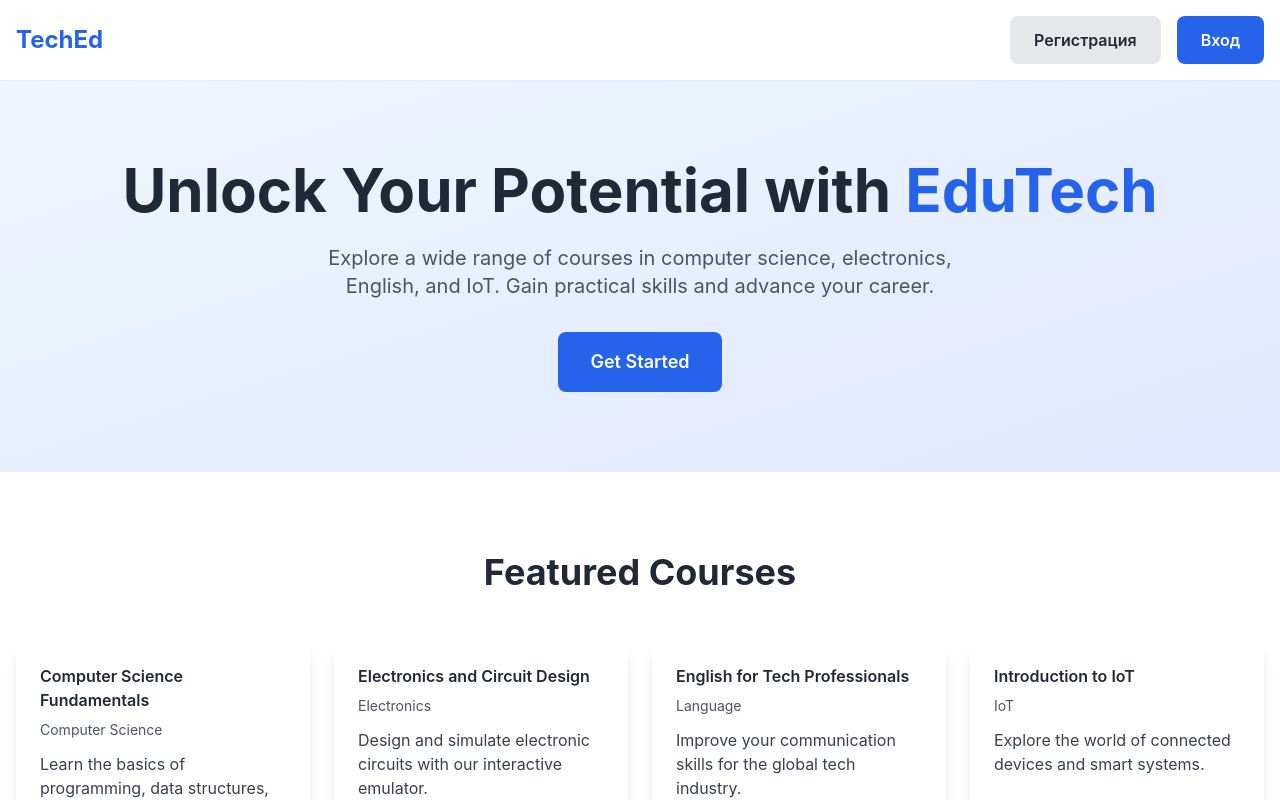
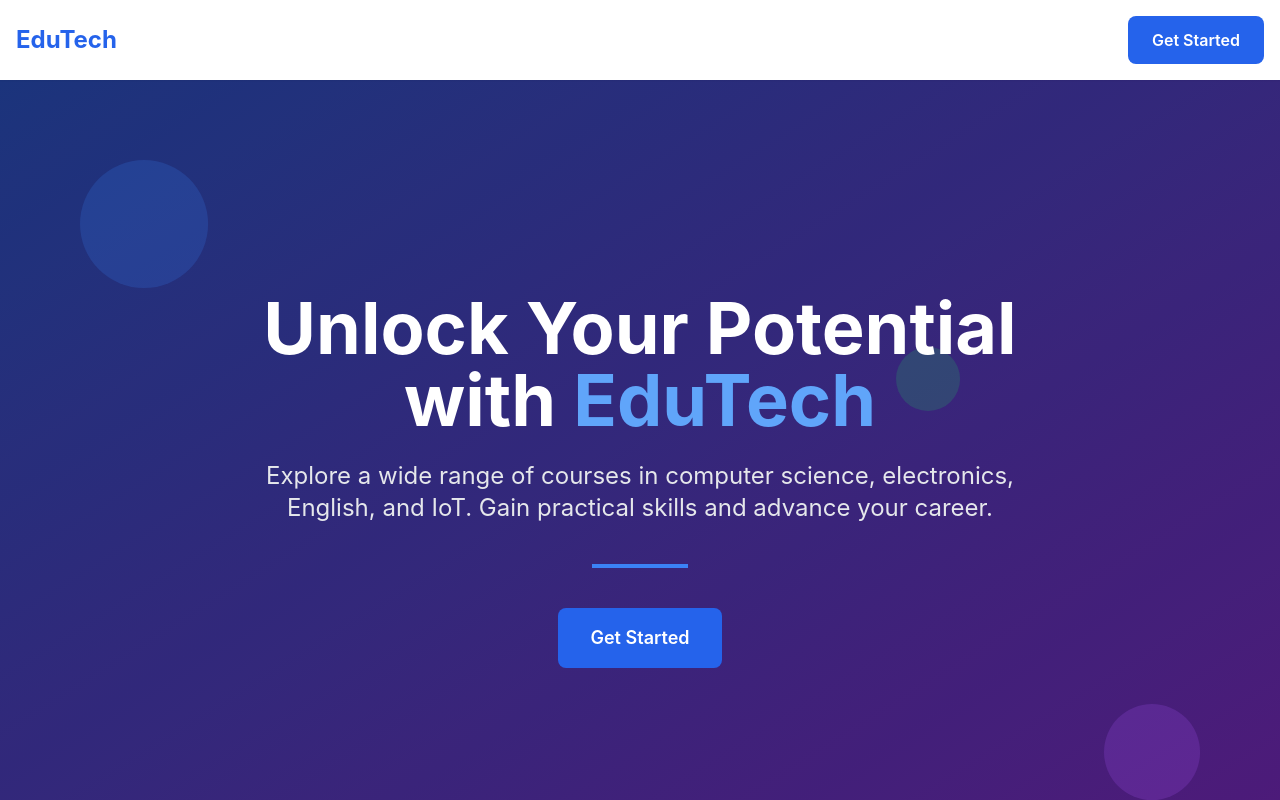
Before and after one commit to DoniZefironi/ASOI-Diploma, a Next.js app in the folder frontend/: page / in a window 1280 px wide. Shown: the top 800 px of the page. Built offline with nearby package versions, Linux system fonts and the light colour scheme.

Commit message:
feat: add style in header

```diff
--- a/frontend/src/app/layout.tsx
+++ b/frontend/src/app/layout.tsx
@@ -8,10 +8,10 @@ export default function RootLayout({
   children: React.ReactNode;
 }) {
   return (
-    <html lang="ru">
+    <html lang="en">
       <body>
         <Header />
-        <main>{children}</main>
+        {children}
         <Footer />
       </body>
     </html>
--- a/frontend/src/widgets/header/Header.tsx
+++ b/frontend/src/widgets/header/Header.tsx
@@ -9,41 +9,19 @@ export const Header = () => {
       <div className="container mx-auto px-4 py-4">
         <div className="flex items-center justify-between">
           <Link href="/" className="text-2xl font-bold text-blue-600 animate-slide-in-left">
-            TechEd
+            EduTech
           </Link>
 
-          <nav className="hidden md:flex items-center space-x-6 animate-slide-in-right">
-            <Link href="/courses" className="text-gray-600 hover:text-blue-600 transition-colors">
-              Каталог
-            </Link>
-            <Link href="/career" className="text-gray-600 hover:text-blue-600 transition-colors">
-              Карьера
-            </Link>
-            <Link href="/simulator" className="text-gray-600 hover:text-blue-600 transition-colors">
-              Симмуляторы
-            </Link>
-            <Link href="/contacts" className="text-gray-600 hover:text-blue-600 transition-colors">
-              Контакты
-            </Link>
-            <Link href="/about" className="text-gray-600 hover:text-blue-600 transition-colors">
-              О нас
-            </Link>
-            <Link href="/faq" className="text-gray-600 hover:text-blue-600 transition-colors">
-              FAQ
-            </Link>
+          <nav className="hidden md:flex space-x-6 animate-slide-in-right">
+            <a href="#courses" className="text-gray-600 hover:text-blue-600 transition-colors">Courses</a>
+            <a href="#career" className="text-gray-600 hover:text-blue-600 transition-colors">Career</a>
+            <a href="#about" className="text-gray-600 hover:text-blue-600 transition-colors">About</a>
           </nav>
 
-          <div className="flex items-center space-x-4">
-            <Link href="/auth">
-              <Button variant="secondary" className="px-4 py-2">
-                Регистрация
-              </Button>
-            </Link>
-            <Link href="/auth">
-              <Button variant="primary" className="px-4 py-2">
-                Вход
-              </Button>
-            </Link>
+          <div className="animate-slide-in-right">
+            <Button variant="primary" className="px-6 py-2">
+              Get Started
+            </Button>
           </div>
         </div>
       </div>
--- a/frontend/src/widgets/hero/Hero.tsx
+++ b/frontend/src/widgets/hero/Hero.tsx
@@ -4,21 +4,41 @@ import { Button } from '@/shared/ui/button';
 
 export const Hero = () => {
   return (
-    <section className="bg-gradient-to-br from-blue-50 to-indigo-100 py-20">
-      <div className="container mx-auto px-4 text-center">
-        <h1 className="text-4xl md:text-6xl font-bold text-gray-800 mb-6 animate-fade-in-up">
-          Unlock Your Potential with <span className="text-blue-600">EduTech</span>
+    <section className="min-h-screen bg-gradient-to-br from-blue-900 to-purple-900 flex items-center justify-center relative overflow-hidden">
+      {/* Background pattern */}
+      <div className="absolute inset-0 bg-black opacity-10"></div>
+
+      {/* Content */}
+      <div className="relative z-10 text-center text-white px-4 max-w-4xl mx-auto">
+        {/* Main heading */}
+        <h1 className="text-4xl md:text-6xl lg:text-7xl font-bold mb-6 leading-tight animate-fade-in-up">
+          Unlock Your Potential with <span className="text-blue-400">EduTech</span>
         </h1>
-        <p className="text-xl text-gray-600 mb-8 max-w-2xl mx-auto animate-fade-in-up animate-delay-100">
+
+        {/* Description */}
+        <p className="text-xl md:text-2xl text-gray-200 mb-10 max-w-3xl mx-auto leading-relaxed animate-fade-in-up animate-delay-100">
           Explore a wide range of courses in computer science, electronics, English, and IoT.
           Gain practical skills and advance your career.
         </p>
-        <div className="animate-fade-in-up animate-delay-200">
-          <Button variant="primary" className="text-lg px-8 py-4">
+
+        {/* Divider */}
+        <div className="w-24 h-1 bg-blue-500 mx-auto mb-10 animate-fade-in-up animate-delay-200"></div>
+
+        {/* CTA Button */}
+        <div className="animate-fade-in-up animate-delay-300">
+          <Button
+            variant="primary"
+            className="bg-blue-600 hover:bg-blue-700 text-white px-8 py-4 text-lg font-semibold rounded-lg transition-all duration-300 transform hover:scale-105"
+          >
             Get Started
           </Button>
         </div>
       </div>
+
+      {/* Decorative elements */}
+      <div className="absolute top-20 left-20 w-32 h-32 bg-blue-500 rounded-full opacity-20 animate-pulse"></div>
+      <div className="absolute bottom-20 right-20 w-24 h-24 bg-purple-500 rounded-full opacity-20 animate-pulse animate-delay-1000"></div>
+      <div className="absolute top-1/3 right-1/4 w-16 h-16 bg-green-500 rounded-full opacity-20 animate-pulse animate-delay-2000"></div>
     </section>
   );
 };
```
Also changed, not shown: frontend/src/app/globals.css (line endings or trailing spaces).
